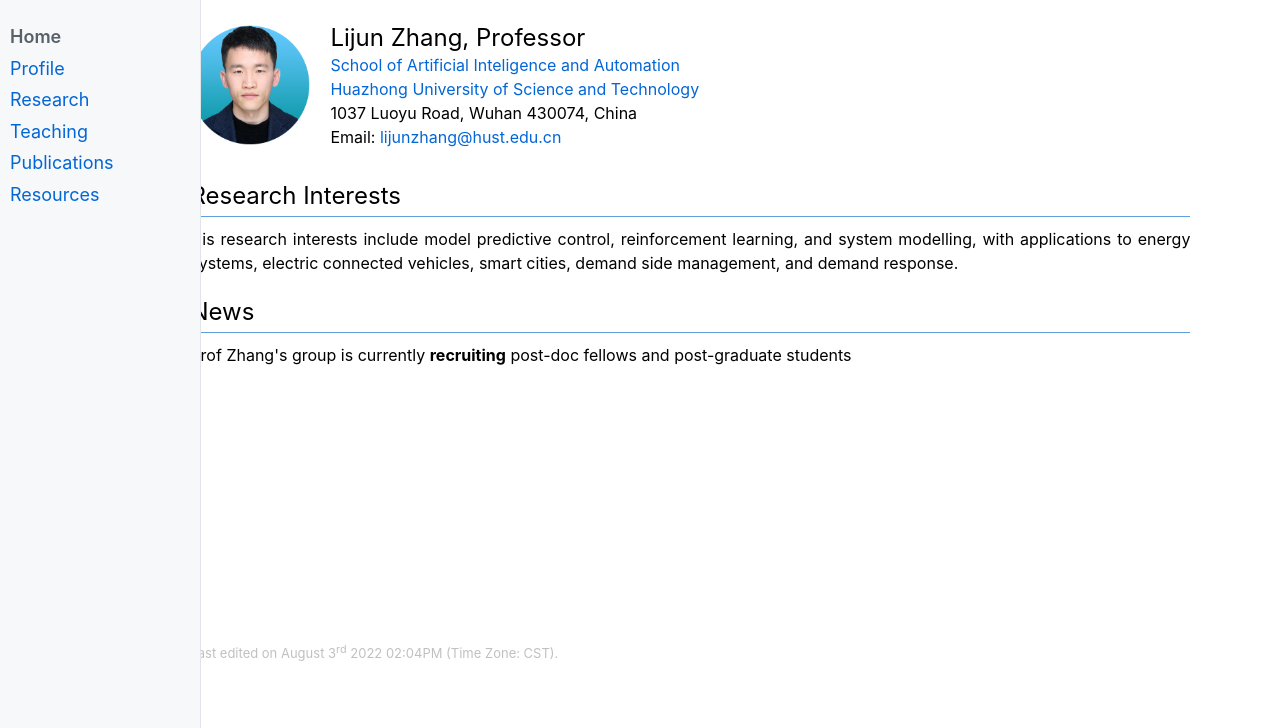
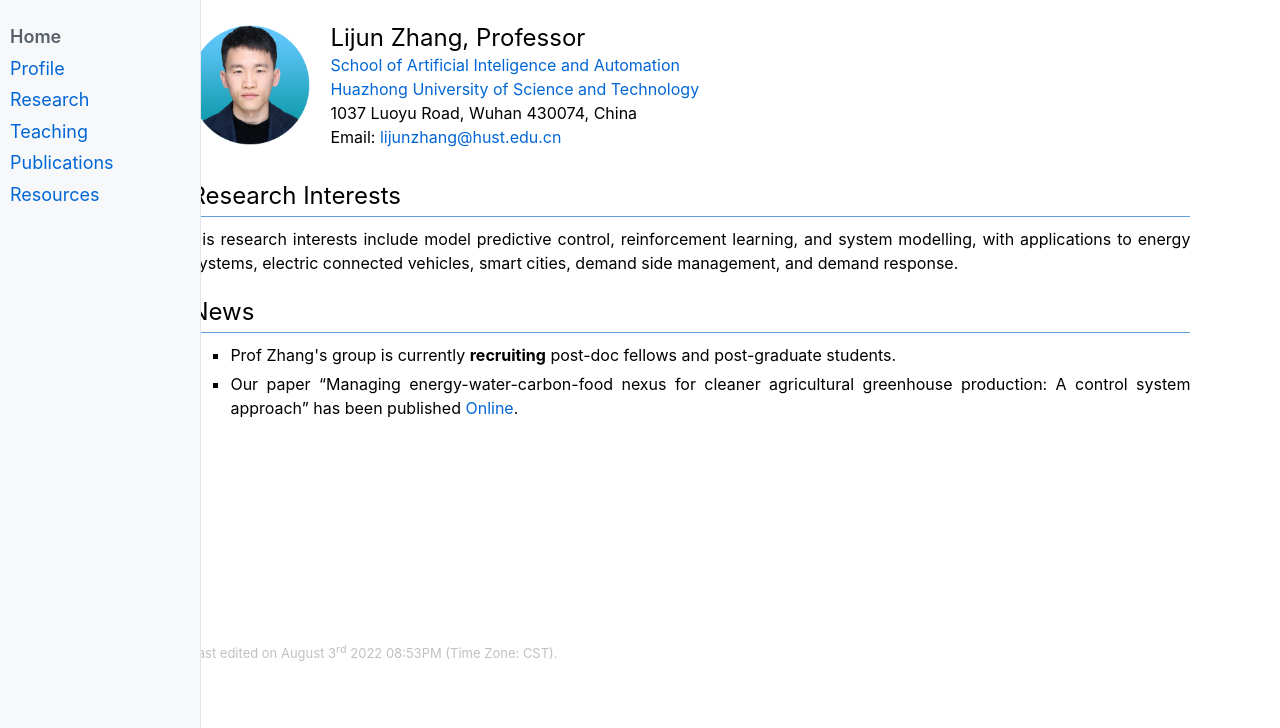
Before and after one commit to lzhangup/lzhangup.github.io, a plain HTML site: page index.html in a window 1280 px wide. Drawn offline with nearby package versions, Linux system fonts and the light colour scheme; some packages are replaced by stand-ins of ours.

Commit message:
update news

```diff
--- a/index.html
+++ b/index.html
@@ -45,12 +45,17 @@ Email: <a href="mailto:lijunzhang@hust.edu.cn" target=&ldquo;blank&rdquo;>lijunz
 <h2>Research Interests</h2>
 <p>His research interests include model predictive control, reinforcement learning, and system modelling, with applications to energy systems, electric connected vehicles, smart cities, demand side management, and demand response.</p>
 <h2>News</h2>
-<p>Prof Zhang's group is currently <b>recruiting</b> post-doc fellows and post-graduate students</p>
+<ul>
+<li><p>Prof Zhang's group is currently <b>recruiting</b> post-doc fellows and post-graduate students.</p>
+</li>
+<li><p>Our paper &ldquo;Managing energy-water-carbon-food nexus for cleaner agricultural greenhouse production: A control system approach&rdquo; has been published <a href="https://www.sciencedirect.com/science/article/abs/pii/S0048969722048550?via%3Dihub" target=&ldquo;blank&rdquo;>Online</a>.</p>
+</li>
+</ul>
 </div> <!-- <div id="layout-content"> -->
 <div id="footer-container">
 <div id="footer">
 <div id="footer-text">
-Last edited  on August 3<sup>rd</sup> 2022  02:04PM (Time Zone: CST). </br>
+Last edited  on August 3<sup>rd</sup> 2022  08:53PM (Time Zone: CST). </br>
 </div> <!-- <div id="footer-text"> -->
 </div> <!-- <div id="footer"> -->
 </div> <!-- <div id="footer-container"> -->
```
Also changed, not shown: profile.html (+1 -1 lines), publications.html (+1 -1 lines), research.html (+1 -1 lines), teaching.html (+1 -1 lines).
